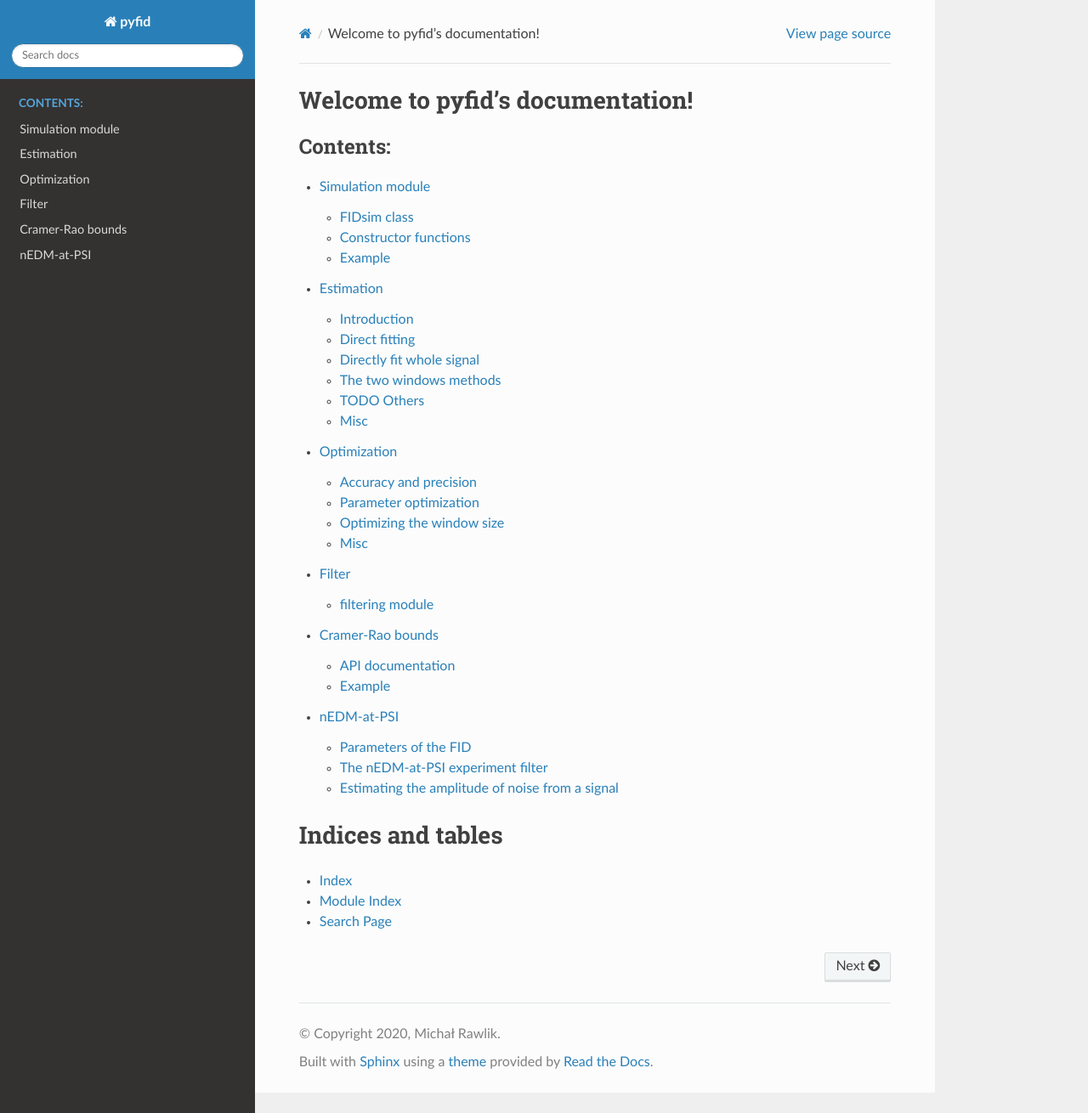
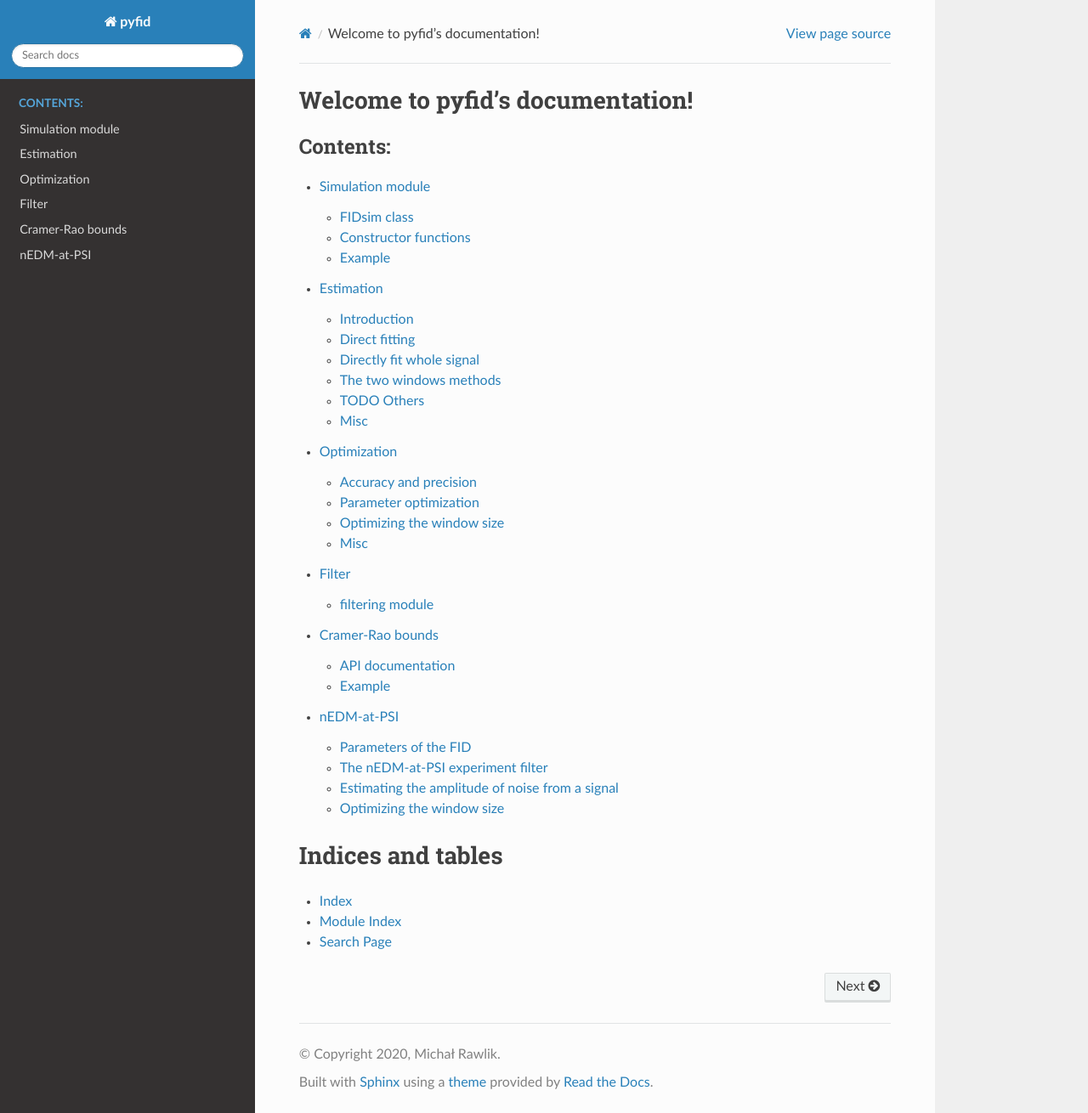
Before and after one commit to rawlik/pyfid, a Sphinx documentation site: the page built from docs/index.rst, in a window 1280 px wide and 1310 px high. Shown: the whole window at 85% size. Built offline with Sphinx 7.4.7 and the Read the Docs theme 2.0.0, drawn with Linux system fonts in a browser that asks for light colours; the version number could not be read and is left out.

Commit message:
Document the window size optimization.

```diff
--- a/docs/nEDM_at_PSI.rst
+++ b/docs/nEDM_at_PSI.rst
@@ -6,6 +6,7 @@
 The parameters are stored in the `pyfid.nEDMatPSI` module.
 
 .. automodule:: pyfid.nEDMatPSI
+   :exclude-members: optimize_window_size
    :members:
    :undoc-members:
    :member-order: bysource
@@ -31,3 +32,8 @@
 
 .. literalinclude:: ../examples/nEDM_at_PSI_noise_estimation.py
    :language: python
+
+
+Optimizing the window size
+--------------------------
+.. autofunction:: pyfid.nEDMatPSI.optimize_window_size
```
